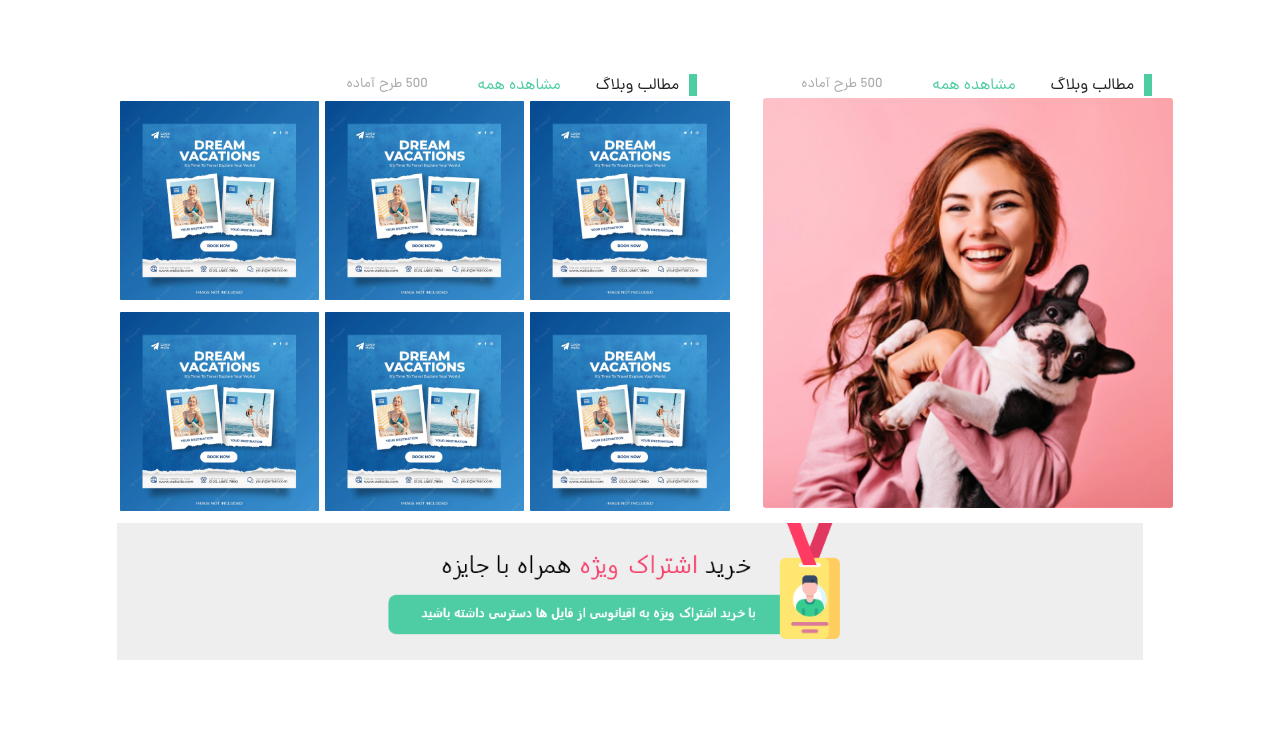
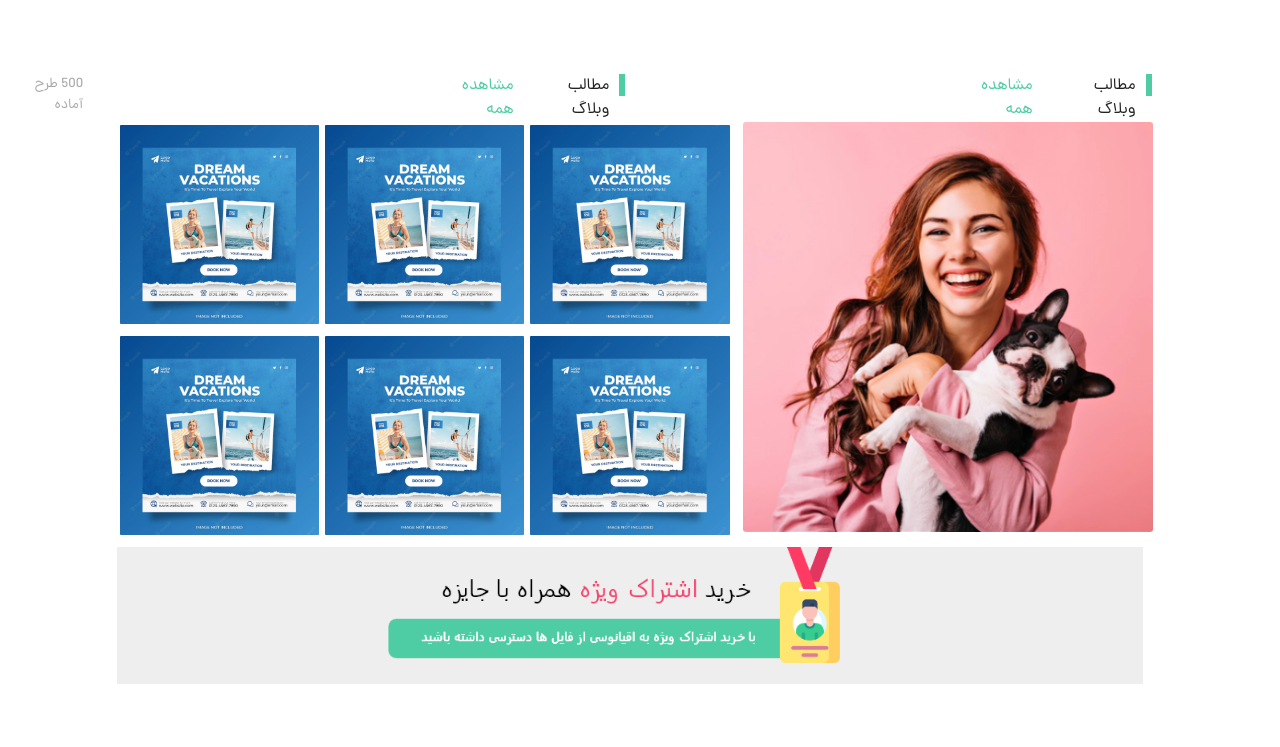
Before and after one commit to saeedjs/HD-Graphic, a Next.js app: page / in a window 1280 px wide. Shown: the part 1120-1867 px from the top of the page. Built offline with nearby package versions, Linux system fonts and the light colour scheme; a web font is replaced by a local one.

Commit message:
ahmadreza nouri

```diff
--- a/components/MainImages.js
+++ b/components/MainImages.js
@@ -9,7 +9,7 @@ const Mainimages = () => {
       <Box sx={{ display: "flex", justifyContent: "center" }}>
         <Box
           sx={{
-            borderRadius: "5px",
+            borderRadius: "10px",
             backgroundImage:
               " linear-gradient(93deg, rgba(255,238,148,1) 0%, rgba(251,255,194,1) 49%, rgba(223,255,245,1) 50%, rgba(112,253,255,1) 100%) ",
             width: "980px",
--- a/components/products/Productmain.js
+++ b/components/products/Productmain.js
@@ -25,7 +25,7 @@ const ProductMain = () => {
           <Box
             height={"22px"}
             sx={{
-              marginRight: "90px",
+              marginRight: { lg: "90px", md: "20px", sm: "10px", xs: "5px" },
               height: "22px",
               backgroundColor: "colors.green",
               width: "8px",
@@ -37,19 +37,20 @@ const ProductMain = () => {
           <Box sx={{ mr: "35px" }}>
             <Typography sx={{ color: "colors.green" }}>مشاهده همه</Typography>
           </Box>
-          <Box sx={{ mr: "50px" }}>
-            <Typography sx={{ color: "#AAAAAA", fontSize: "14px" }}>
-              500 طرح آماده
-            </Typography>
-          </Box>
+          <Box sx={{ mr: "50px" }}></Box>
         </Box>
         <Box
           sx={{
             height: "auto",
             mt: "140px",
-            display: "flex",
+            display: {
+              lg: "flex",
+              md: "flex",
+              sm: "none",
+              xs: "none",
+            },
+            marginRight: "200px",
             justifyContent: "space-between",
-            mr: "14px",
           }}
         >
           <Box
@@ -62,12 +63,33 @@ const ProductMain = () => {
             }}
           ></Box>
           <Box sx={{ mr: "10px" }}>
-            <Typography sx={{ fontSize: "16px" }}>مطالب وبلاگ</Typography>
+            <Typography
+              sx={{
+                fontSize: {
+                  lg: "20px",
+                  md: "18px",
+                  sm: "12px",
+                  xs: "10px",
+                },
+                fontSize: "16px",
+              }}
+            >
+              مطالب وبلاگ
+            </Typography>
           </Box>
           <Box sx={{ mr: "35px" }}>
             <Typography sx={{ color: "colors.green" }}>مشاهده همه</Typography>
           </Box>
-          <Box sx={{ mr: "50px" }}>
+          <Box
+            sx={{
+              marginRight: {
+                lg: "370px",
+                md: "0px",
+                sm: "0px",
+                xs: "0px",
+              },
+            }}
+          >
             <Typography sx={{ color: "#AAAAAA", fontSize: "14px" }}>
               500 طرح آماده
             </Typography>
@@ -78,6 +100,7 @@ const ProductMain = () => {
       <Grid container maxWidth="xl" justifyContent={"center"}>
         <ProductmainBig />
         <Box
+          xs={12}
           sx={{
             display: {
               lg: "none",
@@ -91,6 +114,7 @@ const ProductMain = () => {
             height={"22px"}
             sx={{
               height: "22px",
+
               backgroundColor: "colors.green",
               width: "8px",
             }}
@@ -101,8 +125,10 @@ const ProductMain = () => {
           <Box sx={{ mr: "35px" }}>
             <Typography sx={{ color: "colors.green" }}>مشاهده همه</Typography>
           </Box>
-          <Box sx={{ mr: "10px" }}>
-            <Typography sx={{ fontSize: "16px" }}>500 طرح آماده</Typography>
+          <Box sx={{ mr: "12" }}>
+            <Typography sx={{ color: "#AAAAAA", fontSize: "16px" }}>
+              500 طرح آماده
+            </Typography>
           </Box>
         </Box>
 
--- a/components/products/Productmain2.js
+++ b/components/products/Productmain2.js
@@ -10,23 +10,19 @@ import Link from "next/link";
 const Productmain2 = () => {
   return (
     <>
-      <Container justifyContent="center">
+      <Container display="flex" justifyContent="center">
         <Box
           sx={{
             padding: "40px",
           }}
         ></Box>
         <span style={{ borderRight: "8px solid #4ECCA3 " }}>
-          <span style={{ margin: "20px", fontSize: "12px", fontWeight: "500" }}>
-            تصاویر استوک
-          </span>
+          <span style={{ margin: "20px" }}>تصاویر استوک</span>
         </span>
 
         <Link href={"#"}>
           <span
             style={{
-              fontWeight: "500",
-              fontSize: "12px",
               color: "#4ECCA3",
               marginRight: "30px",
             }}
@@ -36,8 +32,6 @@ const Productmain2 = () => {
           </span>
           <span
             style={{
-              fontWeight: "500",
-              fontSize: "12px",
               marginRight: "124px",
               color: "#AAAAAA",
             }}
--- a/components/products/Productmain4.js
+++ b/components/products/Productmain4.js
@@ -17,16 +17,12 @@ const Productmain4 = () => {
           }}
         ></Box>
         <span style={{ borderRight: "8px solid #4ECCA3 " }}>
-          <span style={{ margin: "20px", fontSize: "12px", fontWeight: "500" }}>
-            تصاویر استوک
-          </span>
+          <span style={{ margin: "20px" }}>تصاویر استوک</span>
         </span>
 
         <Link href={"#"}>
           <span
             style={{
-              fontWeight: "500",
-              fontSize: "12px",
               color: "#4ECCA3",
               marginRight: "30px",
             }}
@@ -36,8 +32,6 @@ const Productmain4 = () => {
           </span>
           <span
             style={{
-              fontWeight: "500",
-              fontSize: "12px",
               marginRight: "160px",
               color: "#AAAAAA",
             }}
--- a/components/products/ProductmainBig.js
+++ b/components/products/ProductmainBig.js
@@ -9,7 +9,7 @@ const ProductmainBig = () => {
             width: "100%",
             height: "auto",
             padding: "0",
-            marginRight: "-20px",
+            marginRight: {lg:"-20px",md:"0px",sm:"0px",xs:"0px"},
             justifyContent: "center",
             alignItem: "center",
           }}
```
